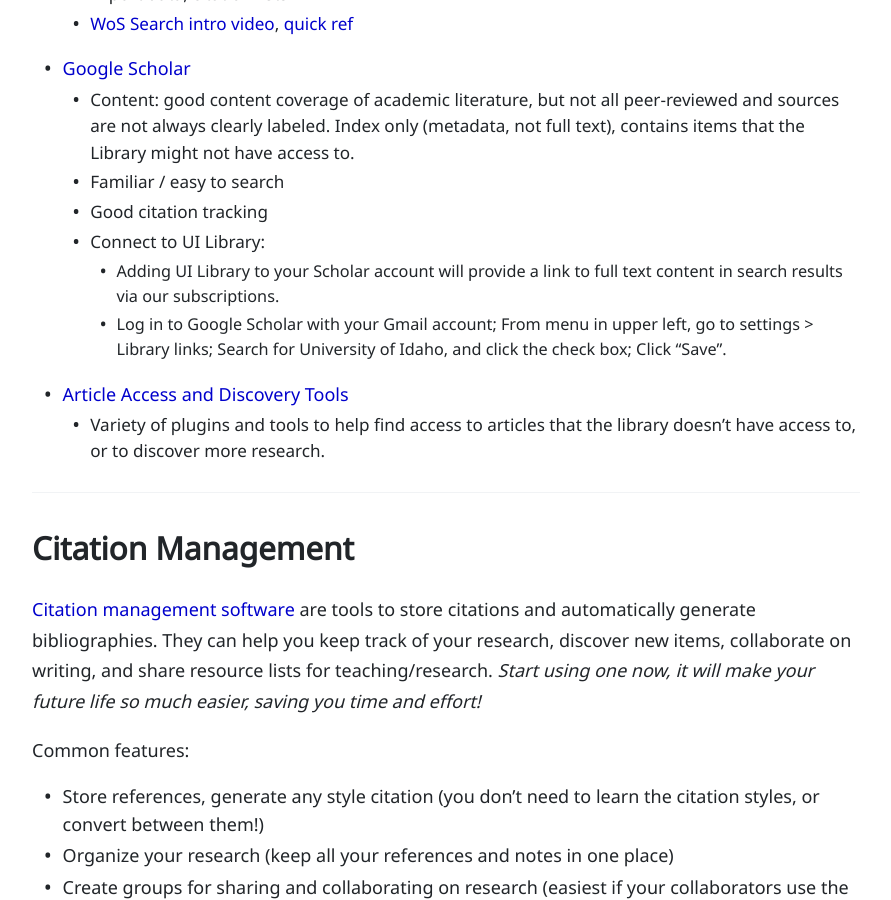
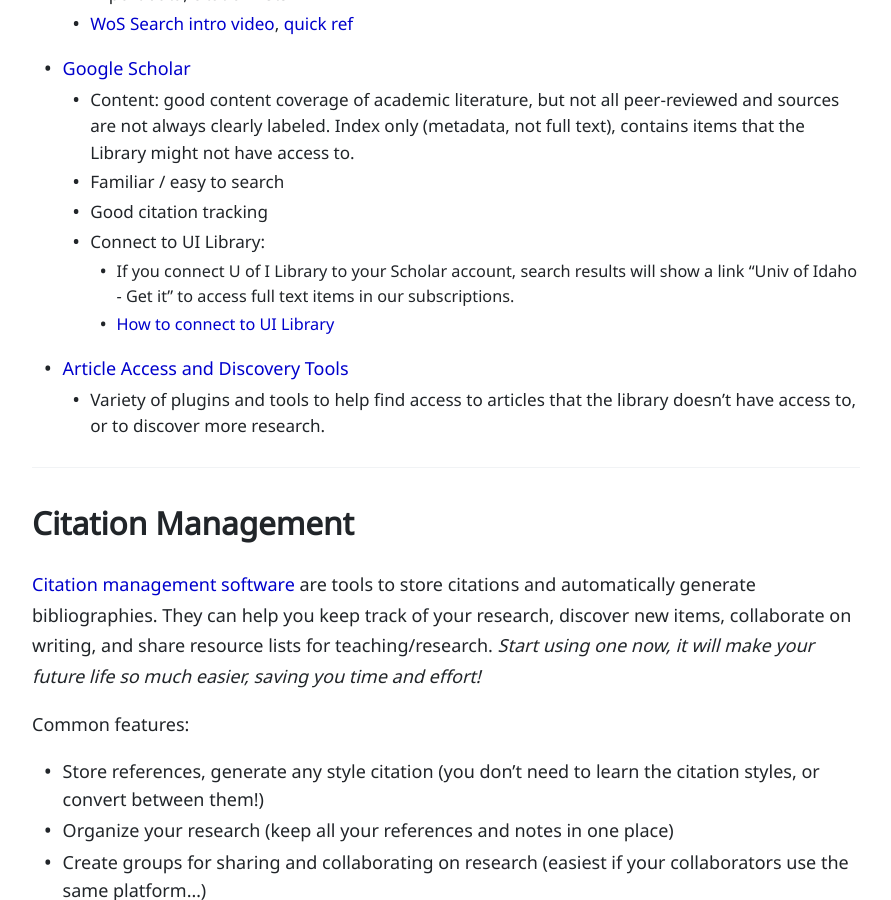
Before and after one commit to evanwill/_drafts, a Jekyll site: the page built from _notes/library-research.md, in a window 1280 px wide and 900 px high, scrolled down 2598 px. Shown: the whole window, without its empty margins (194-1085 px from the left). Built offline with Jekyll 4.4.1, drawn with Linux system fonts in a browser that asks for light colours.

Commit message:
tweak scholar info

```diff
--- a/_notes/library-research.md
+++ b/_notes/library-research.md
@@ -87,8 +87,8 @@
     - Familiar / easy to search
     - Good citation tracking
     - Connect to UI Library:
-        - Adding UI Library to your Scholar account will provide a link to full text content in search results via our subscriptions.
-        - Log in to Google Scholar with your Gmail account; From menu in upper left, go to settings > Library links; Search for University of Idaho, and click the check box; Click "Save".
+        - If you connect U of I Library to your Scholar account, search results will show a link “Univ of Idaho - Get it” to access full text items in our subscriptions.
+        - [How to connect to UI Library](https://www.lib.uidaho.edu/find/accesstools.html#connect-google-scholar-to-u-of-i-library){:target="_blank" rel="noopener"}
 - [Article Access and Discovery Tools](https://www.lib.uidaho.edu/find/accesstools.html){:target="_blank" rel="noopener"}
     - Variety of plugins and tools to help find access to articles that the library doesn't have access to, or to discover more research.
 
```
